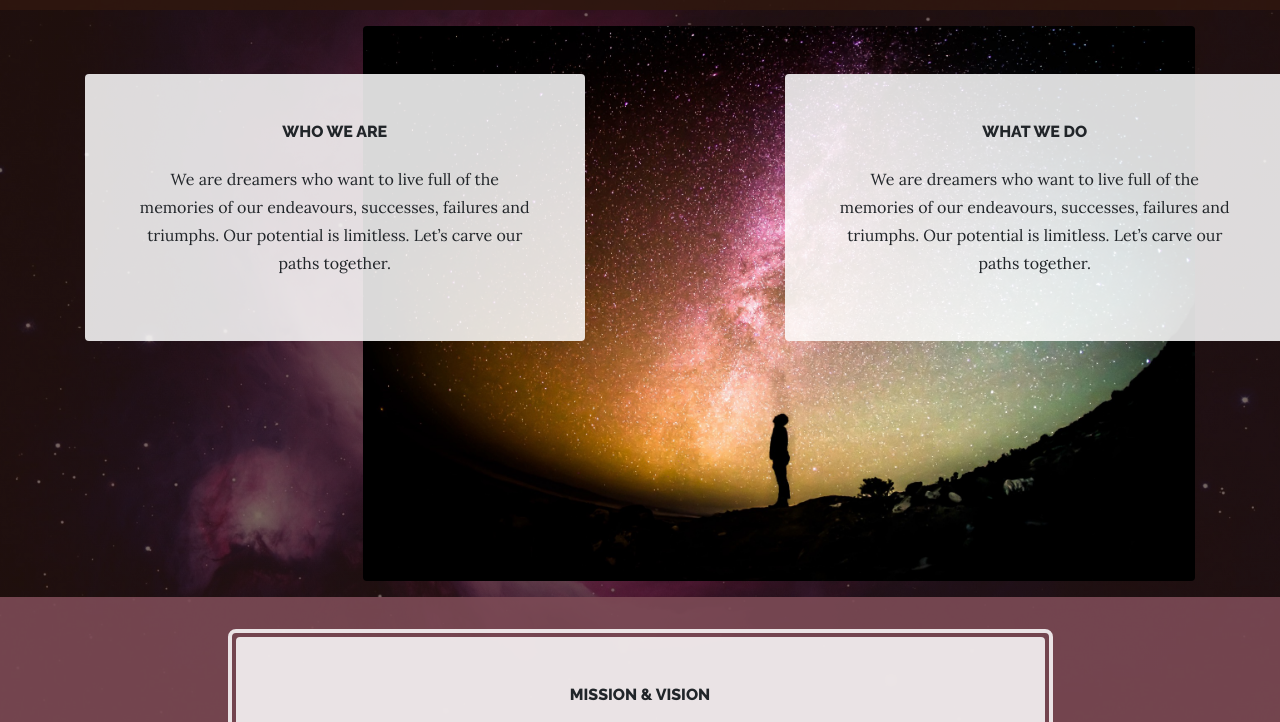
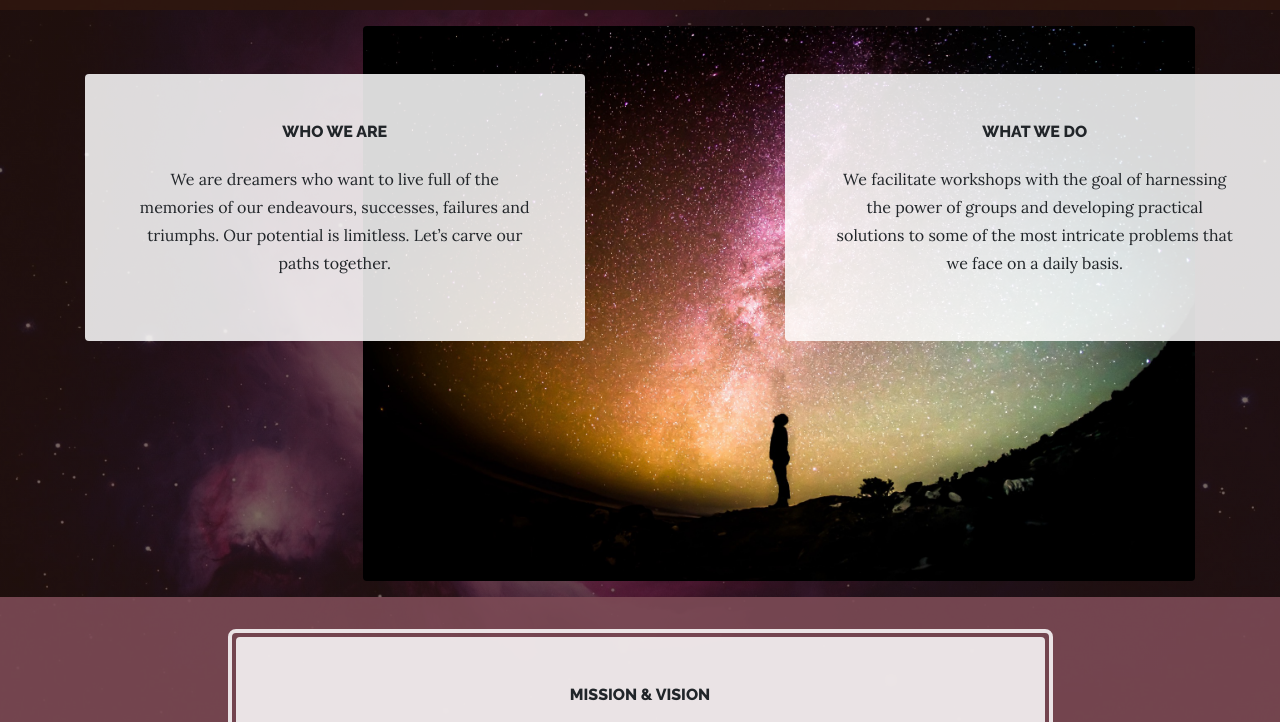
Before and after one commit to aamernhasham/Potentia, a website: page index.html in a window 1280 px wide. Shown: the part 78-800 px from the top of the page. Drawn offline with Linux system fonts and the light colour scheme.

Commit message:
fixed What We Do

```diff
--- a/index.html
+++ b/index.html
@@ -77,7 +77,7 @@
               <h2 class="section-heading mb-4">
                 <span class="section-heading-upper">WHAT WE DO</span>
               </h2>
-               <p class="mb-3">We are dreamers who want to live full of the memories of our endeavours, successes, failures and triumphs. Our potential is limitless. Let’s carve our paths together.
+               <p class="mb-3">We facilitate workshops with the goal of harnessing the power of groups and developing practical solutions to some of the most intricate problems that we face on a daily basis.
             </p>
           </div>
         </div>
```
